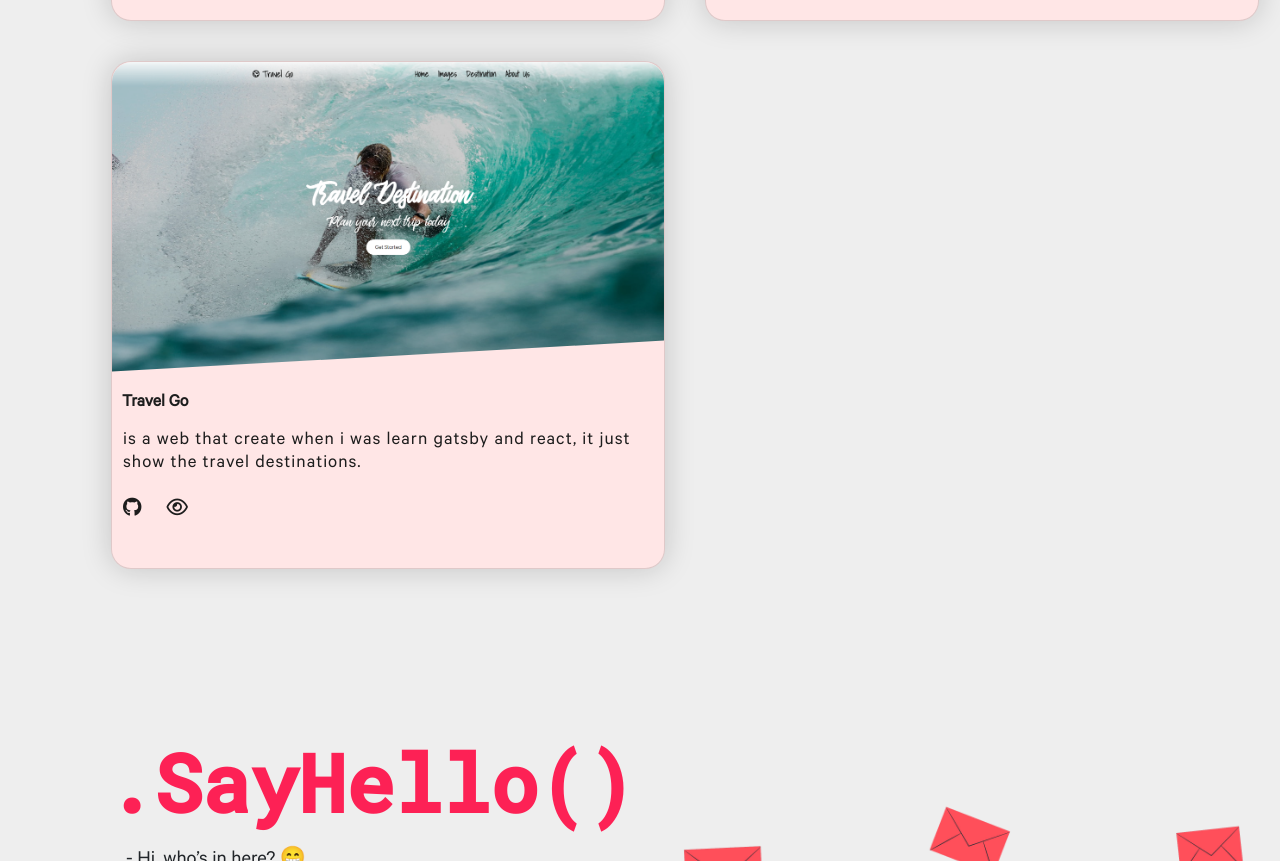
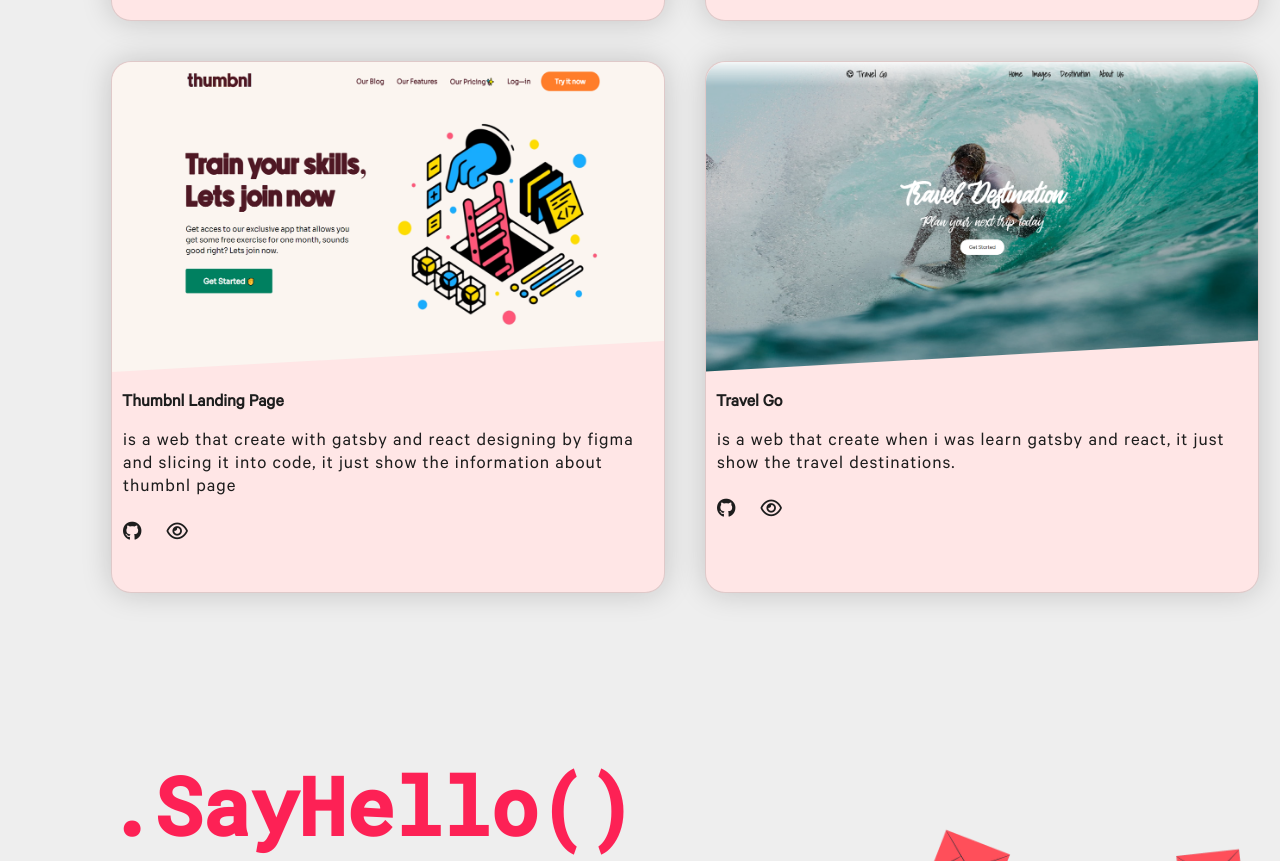
Before and after one commit to rahXephonz/ioofy.github.io, a plain HTML site: page index.html in a window 1280 px wide. Shown: the part 3992-4853 px from the top of the page. Drawn offline with nearby package versions, Linux system fonts and the light colour scheme.

Commit message:
adding a another personal portfolio

```diff
--- a/index.html
+++ b/index.html
@@ -301,7 +301,21 @@
                 </div>
             </div>
 
-            <div class="card card4" data-aos="zoom-in" data-aos-delay="1600" data-aos-easing="ease-in-out" >
+            <div class="card card4" data-aos="flip-up" data-aos-delay="1600" data-aos-easing="ease-in-out" >
+                <div class="fit">
+                    <img src="assets/IMG/thumbnl.png" alt="thumbnl">
+                </div>
+                <div class="details">
+                    <h3>Thumbnl Landing Page</h3>
+                    <p>is a web that create with gatsby and react designing by figma and slicing it into code, it just show the information about thumbnl page</p>
+                    <p>
+                        <a href="https://github.com/ioofy/thumbnl-v1"><i class="fab fa-github" style="letter-spacing: 20px;"></i></a>
+                        <a href="https://thumbnl.netlify.app"><i class="far fa-eye"></i></a>
+                    </p>
+                </div>
+            </div>
+
+            <div class="card card5" data-aos="zoom-in-up" data-aos-delay="2000" data-aos-easing="ease-in-out" >
                 <div class="fit">
                     <img src="assets/IMG/travelgo.png" alt="yourbarang">
                 </div>
@@ -314,6 +328,8 @@
                     </p>
                 </div>
             </div>
+
+
         </div>
     </section>
 
```
Also changed, not shown: assets/IMG/thumbnl.png (added).
